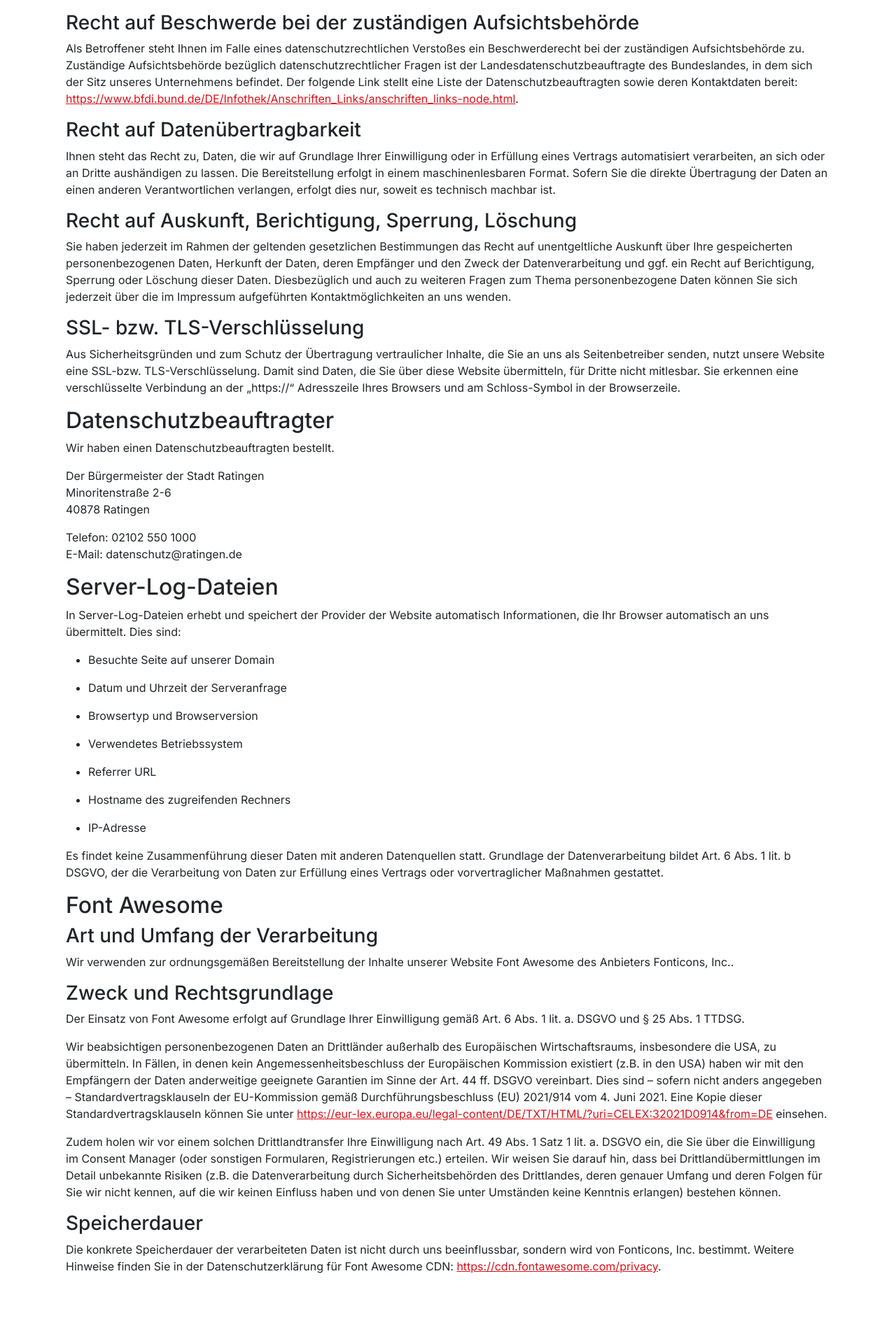
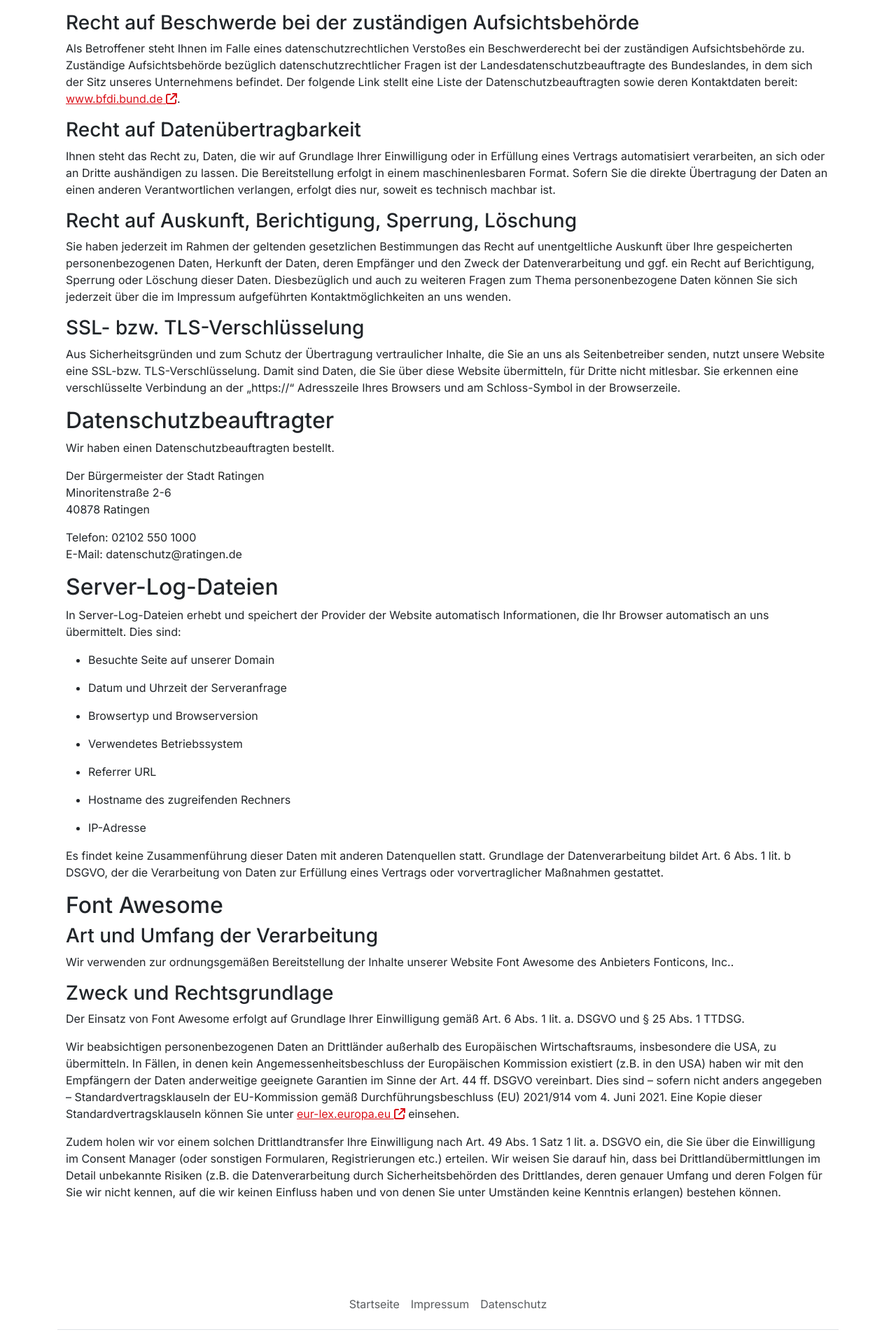
Before and after one commit to kevinriex/notfall.ratingen.de, a Next.js app: page /datenschutz in a window 1280 px wide. Shown: the part 666-2580 px from the top of the page at 70% size. Built offline with nearby package versions, Linux system fonts and the light colour scheme.

Commit message:
changed overflow

```diff
--- a/src/app/datenschutz/page.js
+++ b/src/app/datenschutz/page.js
@@ -1,3 +1,5 @@
+import { faArrowUpRightFromSquare } from "@fortawesome/free-solid-svg-icons";
+import { FontAwesomeIcon } from "@fortawesome/react-fontawesome";
 export default function ImpressumPage() {
     return (
         <div className="px-4 py-5 my-5 container">
@@ -44,11 +46,12 @@ export default function ImpressumPage() {
                 Sitz unseres Unternehmens befindet. Der folgende Link stellt
                 eine Liste der Datenschutzbeauftragten sowie deren Kontaktdaten
                 bereit:{" "}
-                <a
-                    href="https://www.bfdi.bund.de/DE/Infothek/Anschriften_Links/anschriften_links-node.html"
-                    target="_blank"
-                >
-                    https://www.bfdi.bund.de/DE/Infothek/Anschriften_Links/anschriften_links-node.html
+                <a href="https://www.bfdi.bund.de/DE/Infothek/Anschriften_Links/anschriften_links-node.html" className="text-nowrap">
+                    {new RegExp(
+                        /(?:https:\/\/)(?<fqdn>(.*)(?:\.(de|com)))/,
+                        "gm"
+                    ).exec("https://www.bfdi.bund.de/DE/Infothek/Anschriften_Links/anschriften_links-node.html")?.groups?.fqdn ?? "Hier geht's lang.."}{" "}
+                    <FontAwesomeIcon icon={faArrowUpRightFromSquare} />
                 </a>
                 .
             </p>
@@ -159,8 +162,12 @@ export default function ImpressumPage() {
                 Standardvertragsklauseln der EU-Kommission gemäß
                 Durchführungsbeschluss (EU) 2021/914 vom 4. Juni 2021. Eine
                 Kopie dieser Standardvertragsklauseln können Sie unter{" "}
-                <a href="https://eur-lex.europa.eu/legal-content/DE/TXT/HTML/?uri=CELEX:32021D0914&from=DE">
-                    https://eur-lex.europa.eu/legal-content/DE/TXT/HTML/?uri=CELEX:32021D0914&from=DE
+                <a href="https://eur-lex.europa.eu/legal-content/DE/TXT/HTML/?uri=CELEX:32021D0914&from=DE/" className="text-nowrap">
+                    {new RegExp(
+                        /(?:https:\/\/)(?<fqdn>(.*)(?:\.(de|com|eu)))/,
+                        "gm"
+                    ).exec("https://eur-lex.europa.eu/legal-content/DE/TXT/HTML/?uri=CELEX:32021D0914&from=DE/")?.groups?.fqdn ?? "Hier geht's lang.."}{" "}
+                    <FontAwesomeIcon icon={faArrowUpRightFromSquare} />
                 </a>{" "}
                 einsehen.
             </p>
@@ -176,17 +183,6 @@ export default function ImpressumPage() {
                 Einfluss haben und von denen Sie unter Umständen keine Kenntnis
                 erlangen) bestehen können.
             </p>
-            <h3>Speicherdauer</h3>
-            <p>
-                Die konkrete Speicherdauer der verarbeiteten Daten ist nicht
-                durch uns beeinflussbar, sondern wird von Fonticons, Inc.
-                bestimmt. Weitere Hinweise finden Sie in der
-                Datenschutzerklärung für Font Awesome CDN:{" "}
-                <a href="https://cdn.fontawesome.com/privacy">
-                    https://cdn.fontawesome.com/privacy
-                </a>
-                .
-            </p>
         </div>
     );
 }
```
